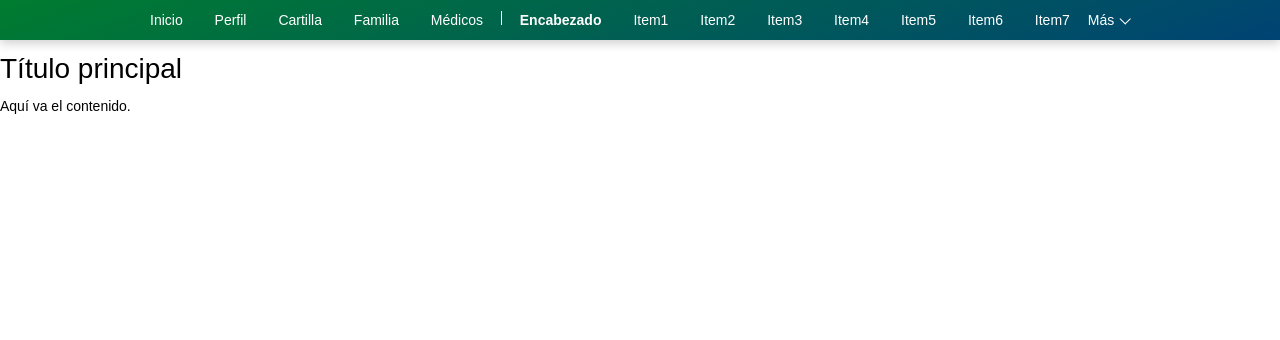
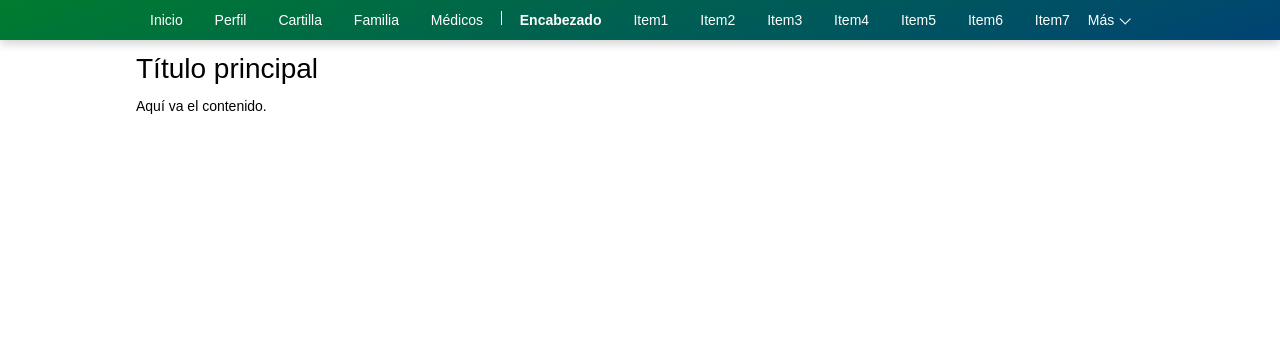
Before and after one commit to francerz/sesi, a PHP site: page /eneit/app/index.php in a window 1280 px wide. Shown: the top 340 px of the page. Run offline with PHP 8.4, Linux system fonts and the light colour scheme.

Commit message:
Index con content view.

```diff
--- a/app/index.php
+++ b/app/index.php
@@ -2,7 +2,9 @@
 <?php include ROOT_DIR.'/struct/top.php'; ?>
 <?php include ROOT_DIR.'/struct/header.php'; ?>
 <main>
-    <h1>Título principal</h1>
-    Aquí va el contenido.
+    <div class='content-view'>
+        <h1>Título principal</h1>
+        Aquí va el contenido.
+    </div>
 </main>
 <?php include ROOT_DIR.'/struct/bottom.php'; ?>
```
